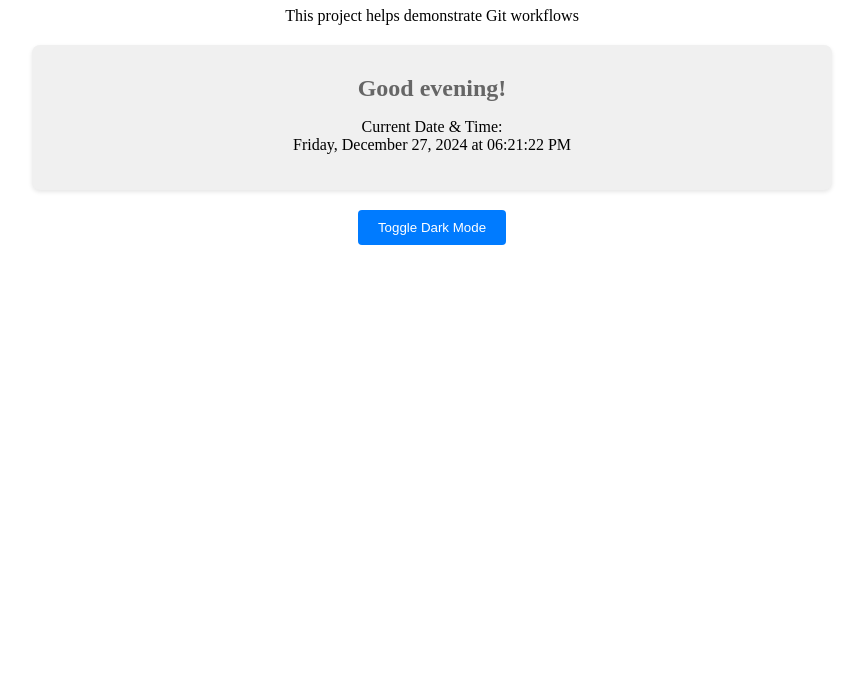
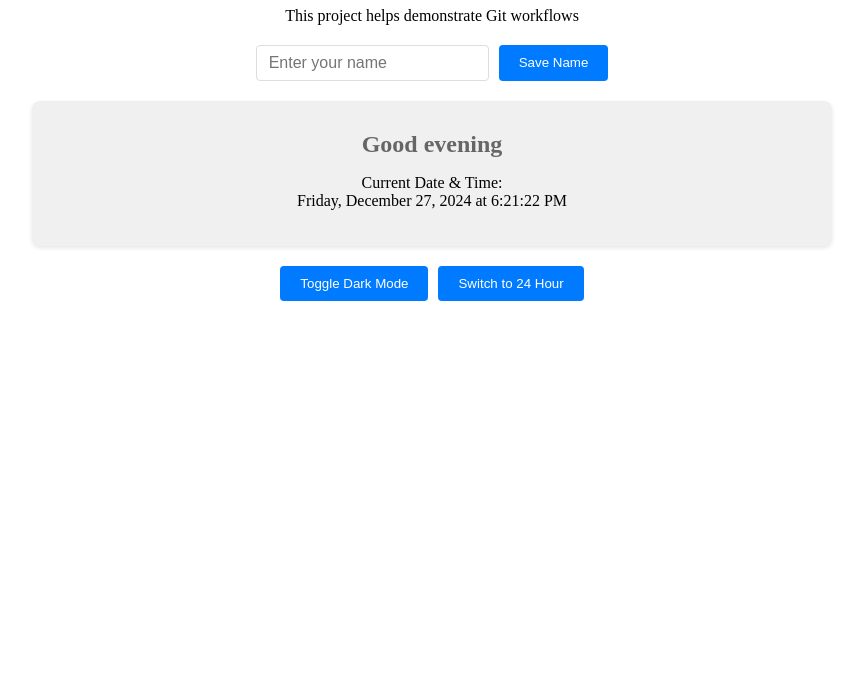
Before and after one commit to dheeraj010/learn-git, a plain HTML site: page index.html in a window 1280 px wide. Shown: the part 101-800 px from the top of the page, without its empty margins (208-1071 px from the left). Drawn offline with Linux system fonts and the light colour scheme.

Commit message:
version 3

```diff
--- a/features.js
+++ b/features.js
@@ -1,25 +1,48 @@
-// Features for Git Learning Project - v2.0
+// Features for Git Learning Project - v2.1
 function updateTimeDisplay() {
   const timeDisplay = document.getElementById("timeDisplay");
   const now = new Date();
 
-  // Format the date and time nicely
   const options = {
     weekday: "long",
     year: "numeric",
     month: "long",
     day: "numeric",
-    hour: "2-digit",
+    hour: use24Hour ? "2-digit" : "numeric",
     minute: "2-digit",
     second: "2-digit",
+    hour12: !use24Hour,
   };
 
-  const greeting = getGreeting();
+  const greeting = getGreeting(userPrefs.name);
   timeDisplay.innerHTML = `
         <h2>${greeting}</h2>
         <p>Current Date & Time:<br>
         ${now.toLocaleDateString("en-US", options)}</p>
     `;
+}
+
+// Add clock format preference
+let use24Hour = localStorage.getItem("use24Hour") === "true";
+
+function toggleClockFormat() {
+  use24Hour = !use24Hour;
+  localStorage.setItem("use24Hour", use24Hour);
+  updateTimeDisplay();
+  updateClockButton();
+}
+
+function updateClockButton() {
+  const clockBtn = document.getElementById("clockFormat");
+  clockBtn.textContent = `Switch to ${use24Hour ? "12" : "24"} Hour`;
+}
+
+function handleNameSubmit(event) {
+  event.preventDefault();
+  const nameInput = document.getElementById("nameInput");
+  userPrefs.setName(nameInput.value);
+  updateTimeDisplay();
+  nameInput.value = "";
 }
 
 // Add a color theme toggle
@@ -34,12 +57,15 @@ function toggleDarkMode() {
 // Update the time every second
 setInterval(updateTimeDisplay, 1000);
 
-// Initialize time display and theme
+// Initialize everything
 document.addEventListener("DOMContentLoaded", () => {
   updateTimeDisplay();
+  updateClockButton();
 
-  // Check for saved theme preference
   if (localStorage.getItem("darkMode") === "true") {
     document.body.classList.add("dark-mode");
   }
+
+  // Set initial name input value
+  document.getElementById("nameInput").value = userPrefs.name;
 });
--- a/index.html
+++ b/index.html
@@ -3,17 +3,34 @@
   <head>
     <meta charset="UTF-8" />
     <meta name="viewport" content="width=device-width, initial-scale=1.0" />
-    <title>Git Learning Project v2.0</title>
+    <title>Git Learning Project v2.1</title>
     <link rel="stylesheet" href="style.css" />
   </head>
   <body>
     <div class="container">
-      <h1>Git Learning Project v2.0</h1>
+      <h1>Git Learning Project v2.1</h1>
       <p>This project helps demonstrate Git workflows</p>
+
+      <form id="nameForm" onsubmit="handleNameSubmit(event)" class="name-form">
+        <input
+          type="text"
+          id="nameInput"
+          placeholder="Enter your name"
+          aria-label="Your name"
+        />
+        <button type="submit">Save Name</button>
+      </form>
+
       <div id="timeDisplay"></div>
-      <button id="themeToggle" onclick="toggleDarkMode()">
-        Toggle Dark Mode
-      </button>
+
+      <div class="controls">
+        <button id="themeToggle" onclick="toggleDarkMode()">
+          Toggle Dark Mode
+        </button>
+        <button id="clockFormat" onclick="toggleClockFormat()">
+          Switch to 24 Hour
+        </button>
+      </div>
     </div>
     <script src="main.js"></script>
     <script src="features.js"></script>
--- a/main.js
+++ b/main.js
@@ -1,20 +1,29 @@
 // Version control demonstration
-console.log("Welcome to Git learning project - v2.0");
+console.log("Welcome to Git learning project - v2.1");
 
 function getCurrentTime() {
   const now = new Date();
   return now.toLocaleTimeString();
 }
 
-// Add a greeting function
-function getGreeting() {
+// Add a greeting function with user's name
+function getGreeting(userName = "") {
   const hour = new Date().getHours();
-  if (hour < 12) return "Good morning!";
-  if (hour < 18) return "Good afternoon!";
-  return "Good evening!";
+  const greeting =
+    hour < 12 ? "Good morning" : hour < 18 ? "Good afternoon" : "Good evening";
+  return userName ? `${greeting}, ${userName}!` : greeting;
 }
 
+// Add user preferences
+const userPrefs = {
+  name: localStorage.getItem("userName") || "",
+  setName(name) {
+    this.name = name;
+    localStorage.setItem("userName", name);
+  },
+};
+
 // Log the current time and greeting when the script loads
-console.log(`${getGreeting()} Current time: ${getCurrentTime()}`);
+console.log(`${getGreeting(userPrefs.name)} Current time: ${getCurrentTime()}`);
 
 // This comment will help us demonstrate git diff later
--- a/style.css
+++ b/style.css
@@ -23,6 +23,41 @@ h2 {
   box-shadow: 0 2px 4px rgba(0, 0, 0, 0.1);
 }
 
+.controls {
+  display: flex;
+  gap: 10px;
+  justify-content: center;
+  margin-top: 20px;
+}
+
+.name-form {
+  margin: 20px 0;
+  display: flex;
+  gap: 10px;
+  justify-content: center;
+}
+
+input[type="text"] {
+  padding: 8px 12px;
+  border: 1px solid #ddd;
+  border-radius: 4px;
+  font-size: 16px;
+}
+
+button {
+  padding: 10px 20px;
+  border: none;
+  border-radius: 4px;
+  background-color: #007bff;
+  color: white;
+  cursor: pointer;
+  transition: background-color 0.2s;
+}
+
+button:hover {
+  background-color: #0056b3;
+}
+
 /* Dark mode styles */
 .dark-mode {
   background-color: #222;
@@ -42,16 +77,8 @@ h2 {
   box-shadow: 0 2px 4px rgba(0, 0, 0, 0.3);
 }
 
-#themeToggle {
-  margin-top: 20px;
-  padding: 10px 20px;
-  border: none;
-  border-radius: 4px;
-  background-color: #007bff;
-  color: white;
-  cursor: pointer;
+.dark-mode input[type="text"] {
+  background-color: #333;
+  color: #fff;
+  border-color: #444;
 }
-
-#themeToggle:hover {
-  background-color: #0056b3;
-}
```
